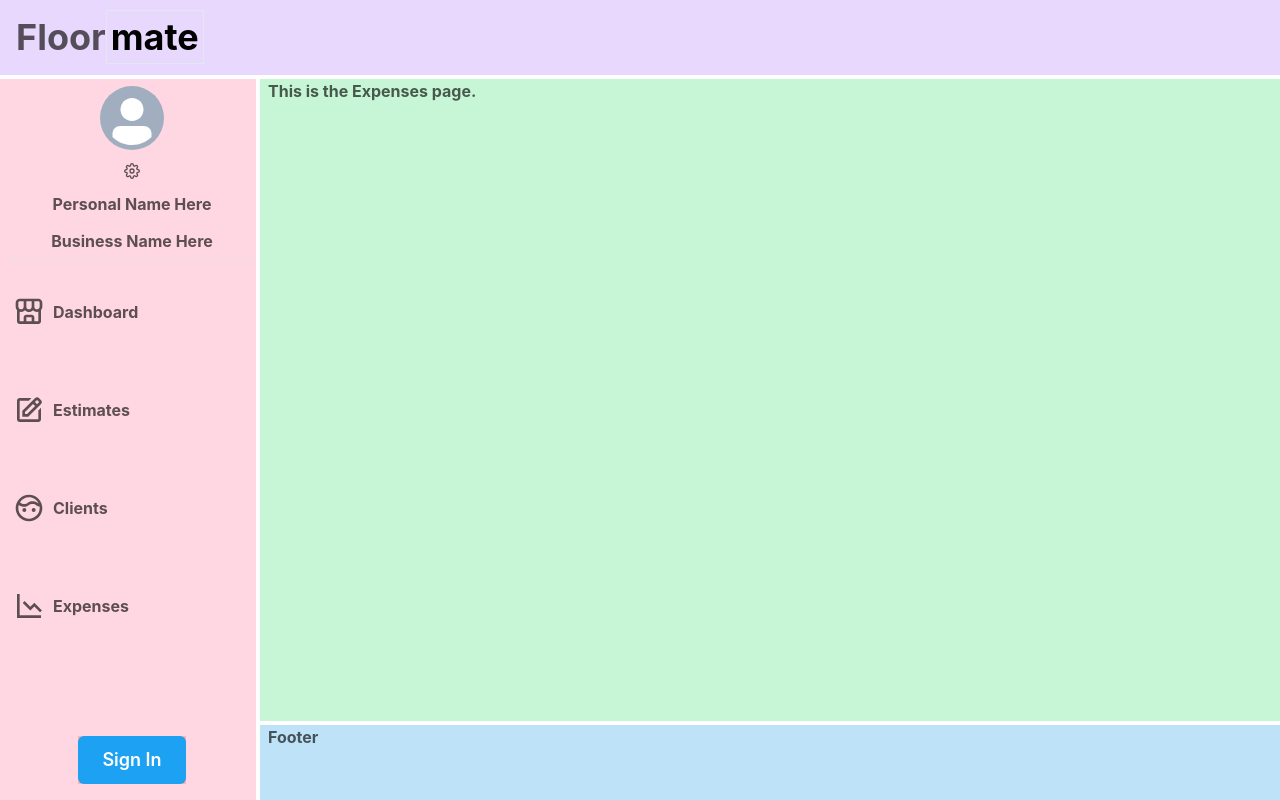
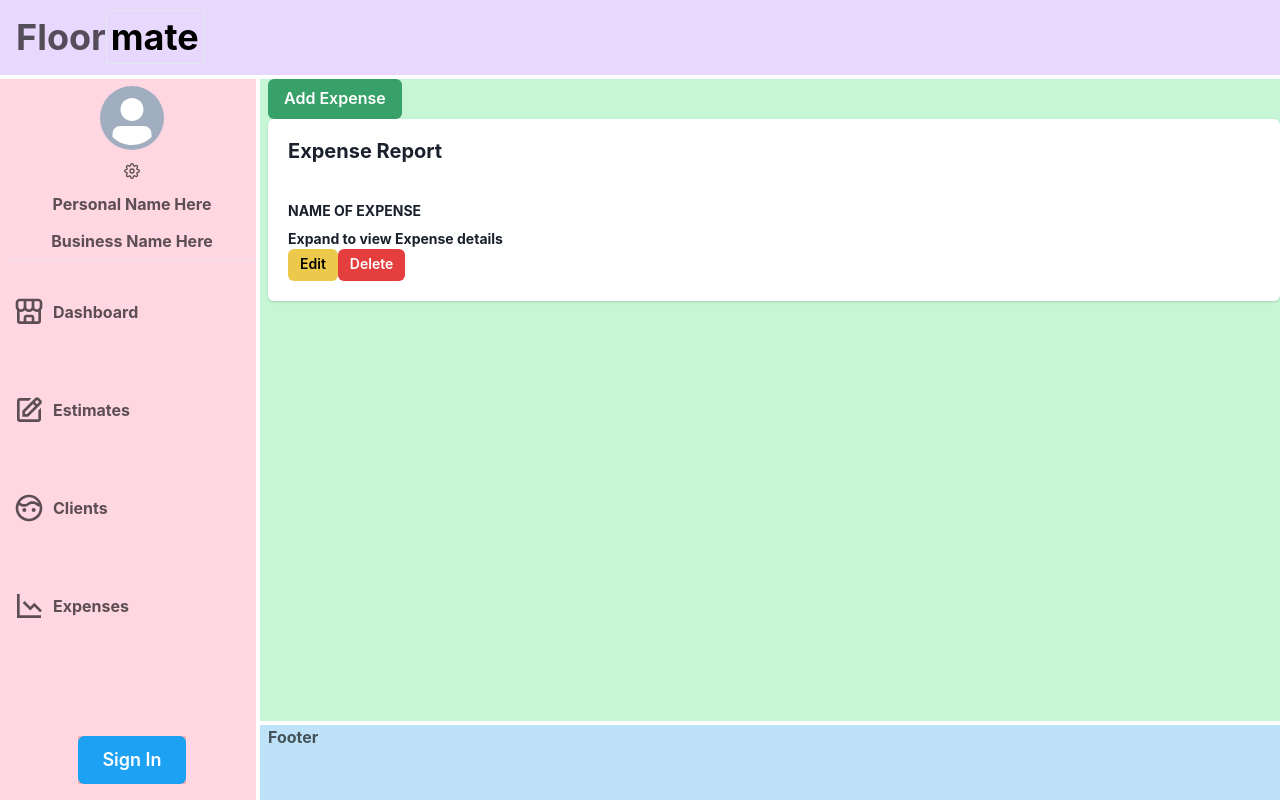
Before and after one commit to AnthonyJRay/floormate, a React (Vite) app: page /expenses in a window 1280 px wide. Built offline with nearby package versions, Linux system fonts and the light colour scheme.

Commit message:
Added CardForm Component.

```diff
--- /dev/null
+++ b/src/components/CardForm.jsx
@@ -0,0 +1,46 @@
+import React from 'react'
+
+import {
+  Card,
+  CardBody,
+  CardHeader,
+  Heading,
+  Stack,
+  StackDivider,
+  Box,
+  Text,
+  Button
+} from "@chakra-ui/react"
+
+export default function CardForm(props) {
+  return (
+    <Box>
+    <Button size="md" colorScheme="green">
+<Text>{props.btnText}</Text>
+</Button>
+
+<Card>
+<CardHeader>
+  {/* Main Header  */}
+<Heading size='md'>{props.header}</Heading>
+</CardHeader>
+<CardBody>
+<Stack divider={<StackDivider />} spacing='4'>
+  <Box>
+    {/* Card Header */}
+    <Heading size='xs' textTransform='uppercase'>
+      {props.cardHeader}
+    </Heading>
+    {/* Card body */}
+    <Text pt='2' fontSize='sm'>
+      {props.cardBody}
+    </Text>
+    <Button size="sm" colorScheme="yellow" >Edit</Button>
+    <Button size="sm" colorScheme="red">Delete</Button>
+  </Box>
+</Stack>
+</CardBody>
+</Card>
+</Box>
+  )
+}
--- a/src/pages/Clients.jsx
+++ b/src/pages/Clients.jsx
@@ -1,7 +1,13 @@
 import React from 'react'
+import CardForm from '../components/CardForm'
 
 export default function Clients() {
   return (
-    <div>This is the Clients page.</div>
+    <CardForm
+      btnText={"New Client"}
+      header={"Client List"}
+      cardHeader={"Client Name"}
+      cardBody={"Expand to view client details"}
+      />
   )
 }
--- a/src/pages/Dashboard.jsx
+++ b/src/pages/Dashboard.jsx
@@ -1,7 +1,12 @@
 import React from 'react'
+
+import { Text } from "@chakra-ui/react"
 
 export default function Dashboard() {
   return (
-    <div>This is the default Dashboard component.</div>
+    <div>
+      <Text>Default Dashboard Component</Text>
+      <Text>Add in Chartjs for data visualization of Revenue, Expenses, Profit</Text>
+    </div>
   )
 }
--- a/src/pages/Estimates.jsx
+++ b/src/pages/Estimates.jsx
@@ -1,7 +1,14 @@
 import React from 'react'
+
+import CardForm from "../components/CardForm"
 
 export default function Estimates() {
   return (
-    <div>This is the Estimates page.</div>
-  )
+    <CardForm
+    btnText={"New Estimate"}
+    header={"Estimate List"}
+    cardHeader={"Job name"}
+    cardBody={"Expand to view Estimate details"}
+    />
+)
 }
--- a/src/pages/Expenses.jsx
+++ b/src/pages/Expenses.jsx
@@ -1,7 +1,14 @@
 import React from 'react'
+
+import CardForm from '../components/CardForm'
 
 export default function Expenses() {
   return (
-    <div>This is the Expenses page.</div>
-  )
+    <CardForm
+    btnText={"Add Expense"}
+    header={"Expense Report"}
+    cardHeader={"Name of Expense"}
+    cardBody={"Expand to view Expense details"}
+    />
+)
 }
```
